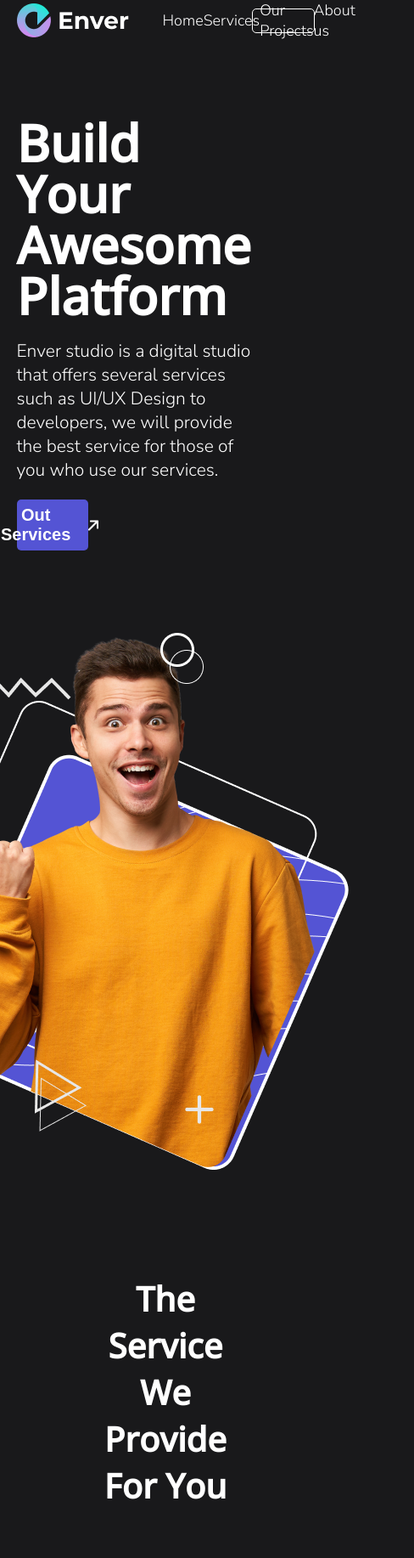
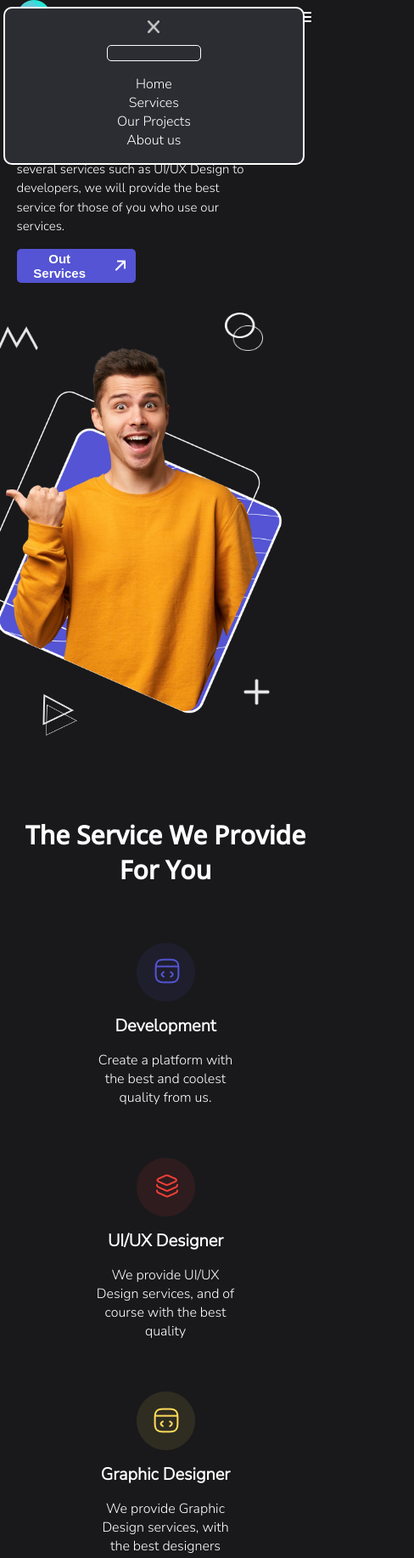
Before and after one commit to EgorKarbyshev1/enver, a plain HTML site: page index.html in a window 390 px wide. Shown: the top 1834 px of the page at 85% size, 488 px wide, since content can reach past the window. Drawn offline with nearby package versions, Linux system fonts and the light colour scheme.

Commit message:
added adaptive

```diff
--- a/css/adaptive_styles.css
+++ b/css/adaptive_styles.css
@@ -134,3 +134,258 @@
         margin-top: 0;
     }
 }
+
+@media all and (max-width:750px) {
+    .navbar__list,
+    .navbar__input {
+        display: none;
+    }
+
+    .navbar__btn_burger {
+        display: block;
+    }
+
+    .header__btn {
+        width: 35%;
+    }
+
+    .info-block {
+        flex-direction: column;
+        align-items: center;
+    }
+
+    .info-block__title {
+        width: 85%;
+        margin-bottom: 15px;
+    }
+
+    .info-block__btn {
+        padding: 10.5px 40px;
+    }
+}
+
+@media all and (max-width: 700px) {
+    .header__title_left {
+        margin-top: 50px;
+        font-size: 55px;
+    }
+
+    .services__list {
+        row-gap: 20px;
+        flex-wrap: wrap;
+    }
+
+    .services__item {
+        width: 40%;
+    }
+
+    .services__title_main {
+        width: 75%;
+    }
+
+    .info-block {
+        margin-top: 55px;
+    }
+}
+
+@media all and (max-width: 600px) {
+    .navbar__logo {
+        width: 20%;
+    }
+
+    .header__title_left {
+        font-size: 45px;
+    }
+
+    .header__desc_left {
+        font-size: 18px;
+    }
+
+    .header__btn {
+        width: 50%;
+    }
+
+    #vector3 {
+        left: -65px;
+    }
+
+    .portfolio__title {
+        font-size: 40px;
+        margin: 0;
+    }
+
+    .info-block__title {
+        width: 95%;
+    }
+}
+
+@media all and (max-width: 500px) {
+    .header__title_left {
+        font-size: 35px;
+    }
+
+    .header__desc_left {
+        font-size: 15px;
+        line-height: 1.5;
+    }
+
+    .header__img {
+        width: 450px;
+    }
+
+    .header__btn {
+        width: 50%;
+        font-size: 15px;
+        height: 40px;
+    }
+
+    .vector {
+        width: 45px;
+        height: 45px;
+    }
+
+    #vector_1 {
+        width: 60px;
+        height: 35px;
+    }
+
+    #vector_2 {
+        top: 100px;
+    }
+
+    #vector_3 {
+        left: -30px;
+    }
+
+    #vector_4 {
+        bottom: 5px;
+        right: 20px;
+    }
+
+    .services__title_main {
+        width: 100%;
+    }
+
+    .services__item {
+        width: 50%;
+    }
+
+    .services__list {
+        justify-content: center;
+    }
+
+    .portfolio__item:nth-child(odd) {
+        display: none;
+    }
+
+    .portfolio__list {
+        justify-content: center;
+    }
+
+    .portfolio__item {
+        width: 70%;
+        margin-top: 75px;
+    }
+
+    .info-block__title {
+        font-size: 40px;
+        width: 100%;
+    }
+
+    .info-block__btn {
+        font-size: 15px;
+    }
+}
+
+@media all and (max-width: 400px) {
+    .navbar__logo {
+        width: 35%;
+    }
+
+    .header__title_left {
+        font-size: 30px;
+    }
+
+    #vector_1 {
+        top: 25px;
+    }
+
+    #vector_2 {
+        top: 15px;
+        right: -10px;
+    }
+
+    #vector_3 {
+        width: 70px;
+        height: 70px;
+        left: 10px;
+        bottom: -35px;
+    }
+
+    #vector_4 {
+        right: -25px;
+    }
+
+    .services__title_main {
+        font-size: 30px;
+    }
+
+    .services__title {
+        font-size: 20px;
+        margin-top: 15px;
+    }
+
+    .services__desc {
+        font-size: 15px;
+    }
+
+    .info-block__title {
+        font-size: 30px;
+    }
+
+    .portfolio__title {
+        font-size: 36px;
+    }
+
+    .footer__list {
+        width: 50%;
+    }
+
+    .footer__logo {
+        width: 100px;
+        height: 30px;
+    }
+}
+
+@media all and (max-width:320px) {
+    .header__img {
+        width: 300px;
+    }
+
+    .header__btn {
+        width: 65%;
+        padding: 3%;
+    }
+
+    .vector {
+        width: 35px;
+        height: 35px;
+    }
+
+    #vector_2 {
+        height: 20px;
+    }
+
+    #vector_3 {
+        left: -5px;
+    }
+
+    .services__icon {
+        height: 60px;
+        width: 60px;
+    }
+
+    .footer__list {
+        width: 55%;
+    }
+}
--- a/css/style.css
+++ b/css/style.css
@@ -32,6 +32,7 @@ body {
     margin: 0;
     font-size: 18px;
 }
+
 .list__item a {
     text-decoration: none;
     color: white;
@@ -43,6 +44,10 @@ body {
     background-color: transparent;
     border: 1px solid white;
     border-radius: 5px;
+}
+
+.navbar__btn_burger {
+    display: none;
 }
 
 header {
@@ -227,3 +232,59 @@ footer {
     list-style-type: none;
     width: 30%;
 }
+
+.burger-menu {
+    width: 90%;
+    background: #2c2c33;
+    position: absolute;
+    z-index: 1;
+    top: 1%;
+    left: 1%;
+    right: 1%;
+    border-radius: 10px;
+    border: 2px solid white;
+}
+
+.burger-menu__content {
+    width: 100%;
+    height: 100%;
+    display: flex;
+    flex-direction: column;
+    justify-content: space-between;
+    align-items: center;
+}
+
+.burger-menu__btn_close {
+    margin: 4% 0;
+    width: 4%;
+    height: 4%;
+    cursor: pointer;
+}
+
+.burger-menu__input {
+    width: 30%;
+    height: 10%;
+    background-color: transparent;
+    border: 1px solid white;
+    border-radius: 5px;
+}
+
+.burger-menu__list {
+    list-style-type: none;
+    padding: 0;
+    height: 60%;
+    display: flex;
+    flex-direction: column;
+    justify-content: space-between;
+    align-items: center;
+}
+
+.burger-menu__item a {
+    text-decoration: none;
+    color: white;
+}
+
+.burger-menu__item a:hover {
+    color: #5454D4;
+    transition: .8s;
+}
--- a/index.html
+++ b/index.html
@@ -13,6 +13,27 @@
 </head>
 <body>
     <div class="container">
+        <div class="burger-menu">
+            <div class="burger-menu__content">
+                <img src="./images/cancel_btn.png" alt="" class="burger-menu__btn_close">
+                <input type="text" class="burger-menu__input">
+                <ul class="burger-menu__list">
+                    <li class="burger-menu__item">
+                        <a href="#">Home</a>
+                    </li>
+                    <li class="burger-menu__item">
+                        <a href="#">Services</a>
+                    </li>
+                    <li class="burger-menu__item">
+                        <a href="#">Our Projects</a>
+                    </li>
+                    <li class="burger-menu__item">
+                        <a href="#">About us</a>
+                    </li>
+                </ul>
+            </div>
+        </div>
+
         <div class="navbar">
             <img src="./images/logo.png" alt="logo">
             <ul class="navbar__list">
@@ -30,6 +51,7 @@
                 </li>
             </ul>
             <input type="text" class="navbar__input">
+            <img src="./images/navbar_btn.png" alt="" class="navbar__btn_burger"/>
         </div>
 
         <header>
@@ -46,7 +68,7 @@
                 </button>
             </div>
             <div class="header__block_right">
-                <img src="./images/header_img.png" alt="header_img">
+                <img class="header__img" src="./images/header_img.png" alt="header_img">
 
                 <img class="vector" id="vector_1" src="./images/vector_1.png" alt="">
                 <img class="vector" id="vector_2" src="./images/vector_2.png" alt="">
@@ -132,5 +154,20 @@
             <p class="footer__info">© 2022 Enver, All Rights Reserved</p>
         </footer>
     </div>
+
+    <script>
+        let openBtn = document.querySelector('.navbar__btn_burger');
+        let closeBtn = document.querySelector('.burger-menu__btn_close');
+        let burgerMenu = document.querySelector('.burger-menu');
+
+        openBtn.addEventListener('click', () => {
+          burgerMenu.style.display = 'block';
+        });
+
+        closeBtn.addEventListener('click', () => {
+          burgerMenu.style.display = 'none';
+        });
+    </script>
+
 </body>
 </html>
```
